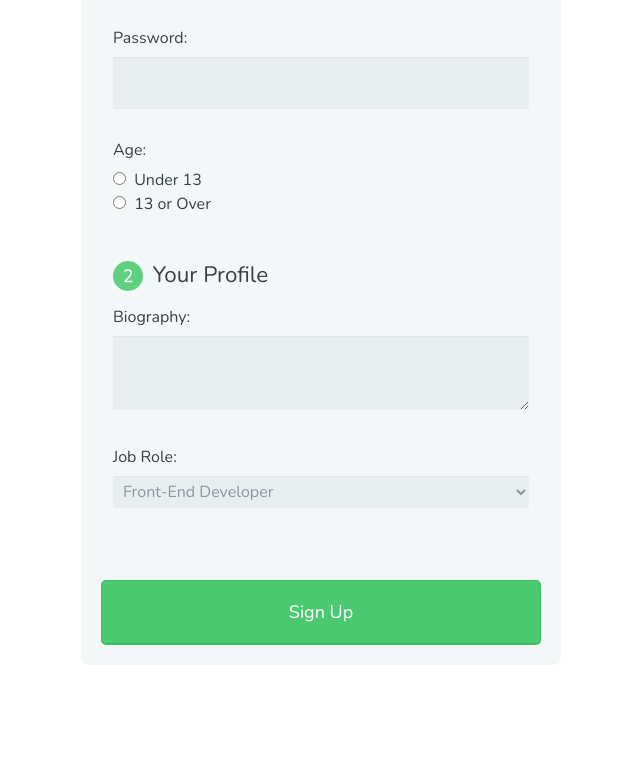
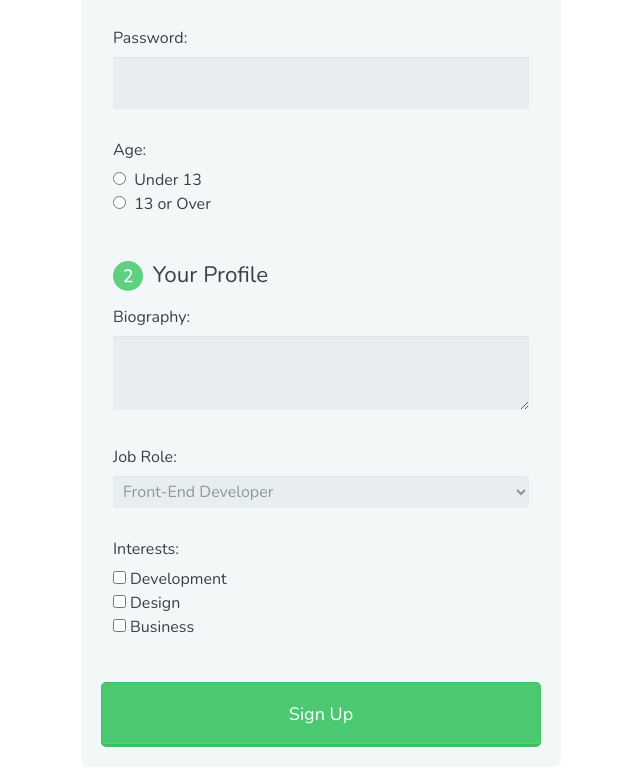
Before and after one commit to JacobWylie/basic-table, a plain HTML site: page index.html in a window 1280 px wide. Shown: the part 338-1115 px from the top of the page, without its empty margins (319-959 px from the left). Before the commit the page ends 1013 px from the top, so only its background shows below. Drawn offline with nearby package versions, Linux system fonts and the light colour scheme.

Commit message:
added checkboxes

```diff
--- a/index.html
+++ b/index.html
@@ -62,6 +62,13 @@
             </optgroup>
           </select>
 
+          <label>Interests:</label>
+          <input type="checkbox" id="development" value="interest_development" name="user_interest"><label class="light" for="development">Development</label>
+          <br>
+          <input type="checkbox" id="design" value="interest_design" name="user_interest"><label class="light" for="design">Design</label>
+          <br>
+          <input type="checkbox" id="business" value="interest_business" name="user_interest"><label class="light" for="business">Business</label>
+
         </fieldset>
 
         <button type="submit">Sign Up</button>
```
